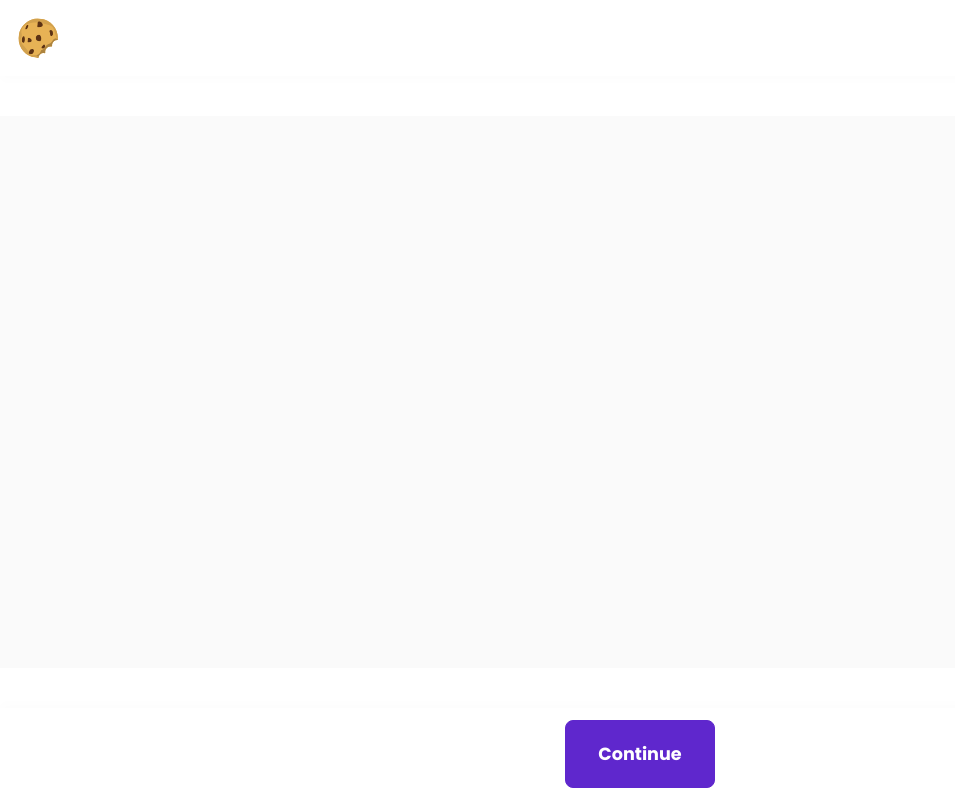
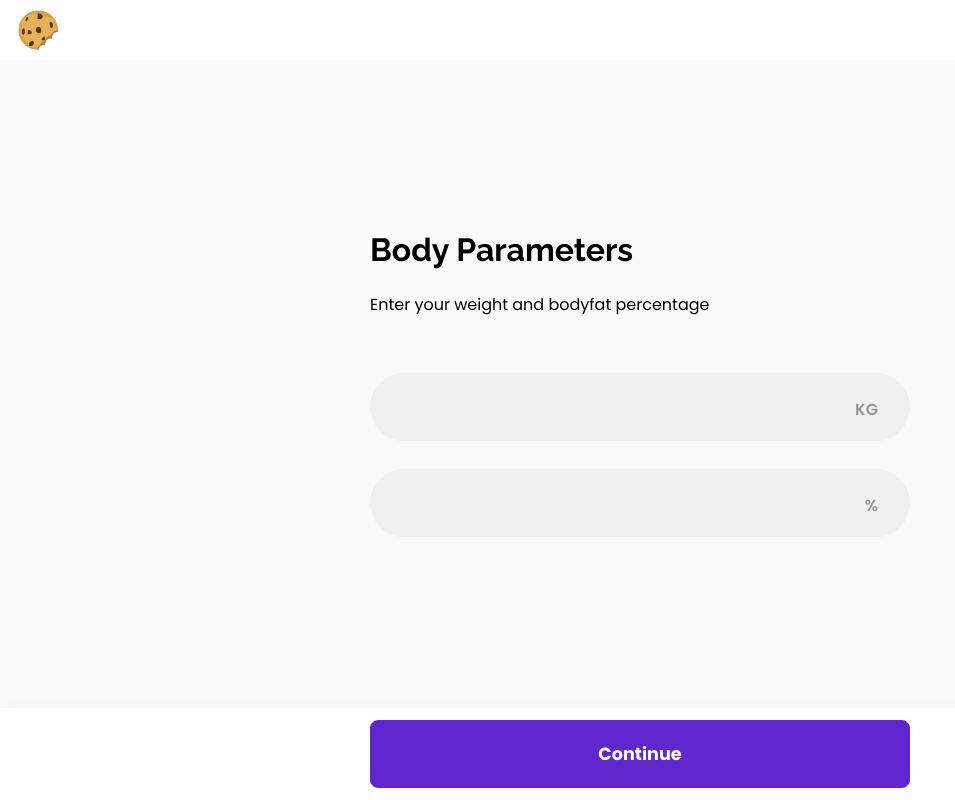
Before and after one commit to mohi2code/caloribites, a Next.js app: page /calculator in a window 1280 px wide. Shown: the whole page, without its empty margins (0-955 px from the left). Built offline with nearby package versions, Linux system fonts and the light colour scheme.

Commit message:
:spoon: edit - not finished yet

```diff
--- a/components/Input/index.js
+++ b/components/Input/index.js
@@ -2,8 +2,9 @@ import { forwardRef } from 'react'
 import classNames from 'classnames'
 import styles from './Input.module.css'
 
-const Input = forwardRef(({ size="md", children, className, ...props }, ref) => (
+const Input = forwardRef(({ size="md", children, className, type="text", ...props }, ref) => (
     <input
+        type={type}
         ref={ref}
         className={classNames(styles['input'], className)}
         {...props}
--- a/pages/calculator.js
+++ b/pages/calculator.js
@@ -3,7 +3,7 @@ import Image from 'next/image'
 import styles from '../styles/Calculator.module.css'
 import Button from '../components/Button'
 import { Card, Header, Info } from '../components/Card'
-import { Input, InputTag, Tag } from '../components/Input'
+import BodyParameters from '../sections/BodyParameter'
 
 export default function Calculator() {
     return (
@@ -23,10 +23,13 @@ export default function Calculator() {
                     />
             </nav>
 
-            <main></main>
+            <main>
+                <BodyParameters />
+            </main>
 
             <footer>
                 <div className={styles['buttons-container']}>
+                    {/* <Button type="gray">Back</Button> */}
                     <Button>Continue</Button>
                 </div>
             </footer>
--- /dev/null
+++ b/sections/BodyParameter.js
@@ -0,0 +1,24 @@
+import styles from './BodyParameters.module.css'
+import { Input, InputTag, Tag } from '../components/Input'
+
+export default function BodyParameters() {
+    return (
+        <section className={styles['section']}>
+            <h1>Body Parameters</h1>
+            <p>Enter your weight and bodyfat percentage</p>
+
+            <div className={styles['inputs-group']}>
+                <InputTag>
+                    <Input />
+                    <Tag>KG</Tag>
+                </InputTag>
+
+                <InputTag>
+                    <Input />
+                    <Tag>%</Tag>
+                </InputTag>
+            </div>
+
+        </section>
+    )
+}
--- /dev/null
+++ b/sections/BodyParameters.module.css
@@ -0,0 +1,26 @@
+.section {
+    height: 100%;
+    display: flex;
+    flex-direction: column;
+    justify-content: center;
+    gap: 1.5rem;
+}
+
+.section h1 {
+    font-size: 2em;
+}
+
+.inputs-group {
+    display: flex;
+    flex-direction: column;
+    gap: 1.75rem;
+    margin-top: 2rem;
+}
+
+@media screen and (min-width: 540px) {
+    .section {
+        width: 540px;
+        max-width: 540px;
+        margin: auto;
+    }
+}
--- a/styles/Calculator.module.css
+++ b/styles/Calculator.module.css
@@ -2,15 +2,15 @@
     height: 100vh;
     display: flex;
     flex-direction: column;
-    gap: 2.5rem;
 }
 
 .page>nav {
     background: #fff;
     height: 60px;
+    max-height: 60px;
     display: flex;
     align-items: center;
-    padding: .5rem 1rem;
+    padding: 0 1rem;
 
     -webkit-box-shadow: 0px 5px 10px 0px rgba(0, 0, 0, 0.01);
     box-shadow: 0px 5px 10px 0px rgba(0, 0, 0, 0.01);
@@ -36,3 +36,14 @@
     -webkit-box-shadow: 0px -5px 10px 0px rgba(0, 0, 0, 0.01);
     box-shadow: 0px -5px 10px 0px rgba(0, 0, 0, 0.01);
 }
+
+footer .buttons-container {
+    width: 100%;
+    max-width: 540px;
+    display: flex;
+    gap: 1rem;
+}
+
+.buttons-container button {
+    flex: 1;
+}
```
